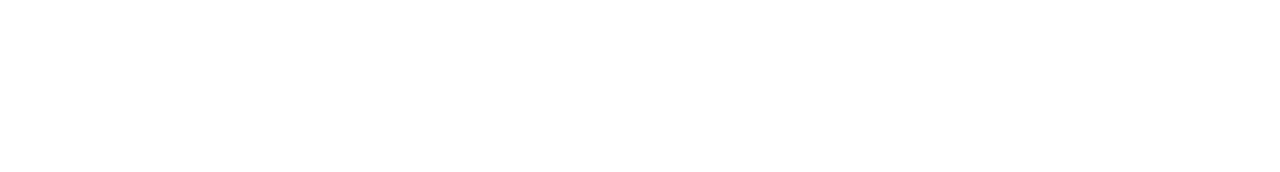
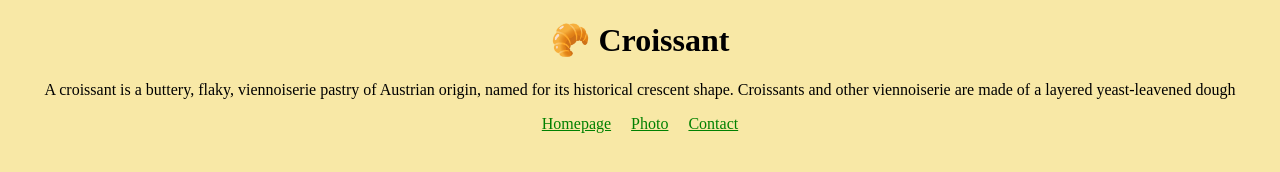
Before and after one commit to FiyinfoluwaE/Croissant, a plain HTML site: page index.html in a window 1280 px wide. Drawn offline with Linux system fonts and the light colour scheme.

Commit message:
updated file pages

```diff
--- a/index.html
+++ b/index.html
@@ -4,6 +4,19 @@
     <meta charset="UTF-8" />
     <meta name="viewport" content="width=device-width, initial-scale=1.0" />
     <title>Document</title>
+    <link rel="stylesheet" href="style.css" />
   </head>
-  <body></body>
+  <body>
+    <h1>🥐 Croissant</h1>
+    <p>
+      A croissant is a buttery, flaky, viennoiserie pastry of Austrian origin,
+      named for its historical crescent shape. Croissants and other viennoiserie
+      are made of a layered yeast-leavened dough
+    </p>
+    <div class="links">
+      <a class="link" href="index.html">Homepage</a>
+      <a class="link" href="photo.html">Photo</a>
+      <a class="link" href="contact.html">Contact</a>
+    </div>
+  </body>
 </html>
--- /dev/null
+++ b/style.css
@@ -0,0 +1,22 @@
+body {
+  background: #f8e8a6;
+}
+h1,
+p {
+  text-align: center;
+}
+.link {
+  color: green;
+  margin: 0 10px;
+}
+a:visited {
+  color: green;
+}
+.links {
+  display: flex;
+  justify-content: center;
+}
+img {
+  display: block;
+  margin: 10px auto;
+}
```
Also changed, not shown: contact.html (+13 -1 lines), photo.html (+10 -1 lines), images/croissant.jpg (added).
